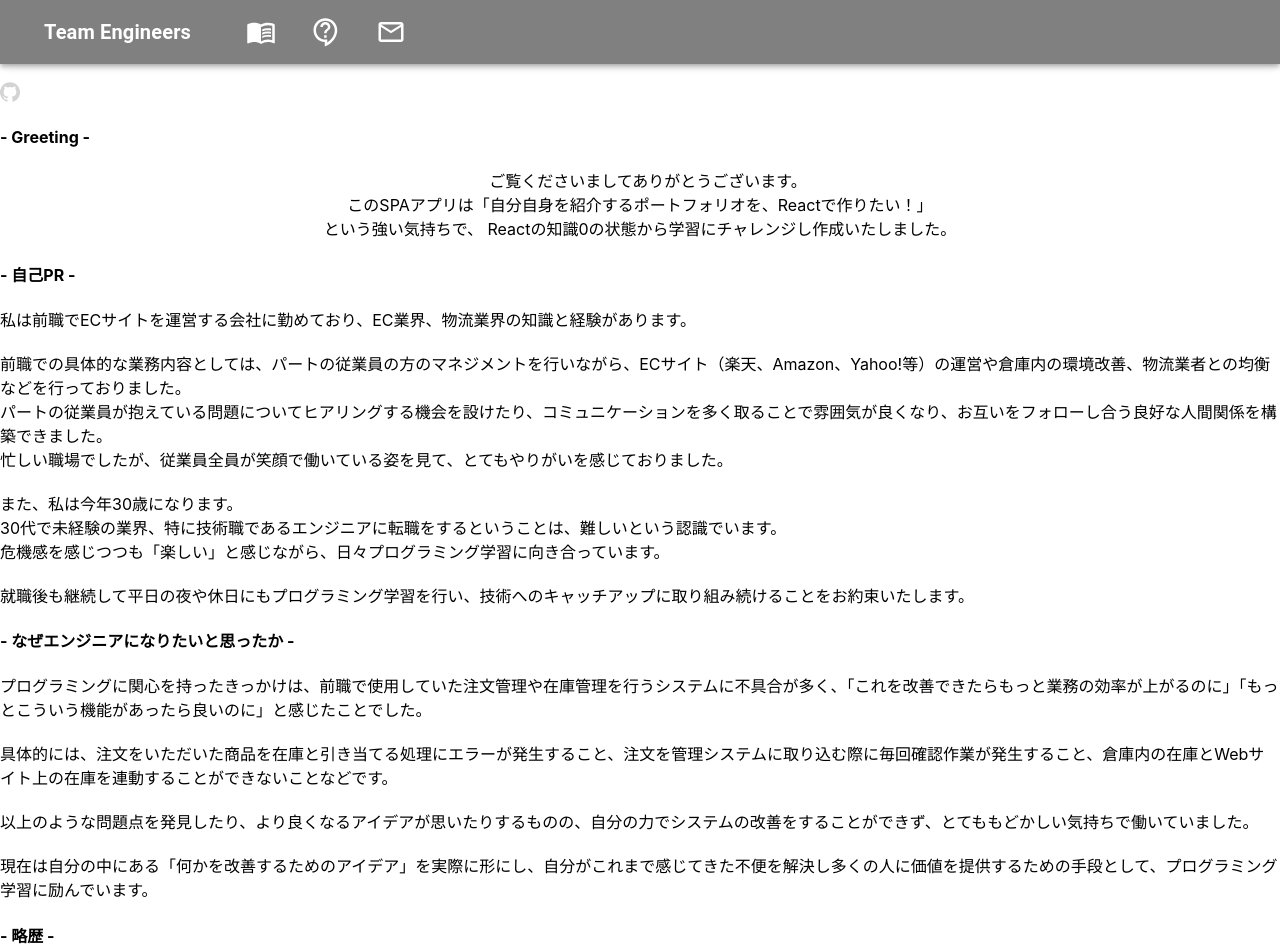
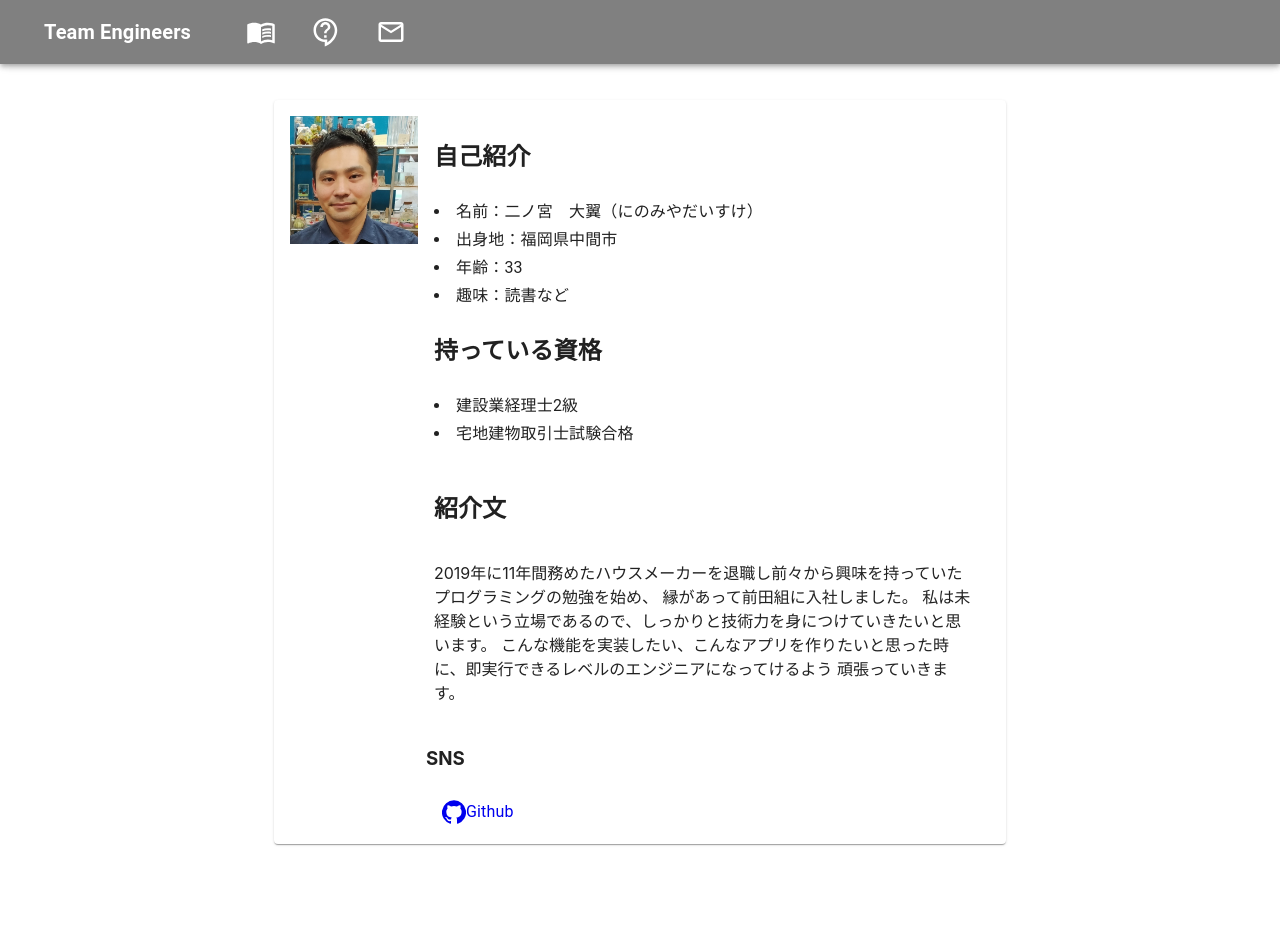
Before and after one commit to daisuke-maedagumi/first-app, a React (Create React App) app: page /Member1 in a window 1280 px wide. Shown: the top 952 px of the page. After the commit the page ends 864 px from the top, so only its background shows below. Built offline with nearby package versions, Linux system fonts and the light colour scheme.

Commit message:
add_self_introduction

```diff
--- a/src/Templates/Member1.jsx
+++ b/src/Templates/Member1.jsx
@@ -1,14 +1,143 @@
-import React from 'react'
-import DetailMe from '../components/ninomiyas_components/DetailMe.jsx'
-import Profile from '../components/ninomiyas_components/Profile.jsx'
+import React from 'react';
+import { makeStyles } from '@material-ui/core/styles';
+import Grid from '@material-ui/core/Grid';
+import Paper from '@material-ui/core/Paper';
+import Typography from '@material-ui/core/Typography';
+import ButtonBase from '@material-ui/core/ButtonBase';
+import ListItemText from '@material-ui/core/ListItemText'
+import ListItem from '@material-ui/core/ListItem'
+// import List from '@material-ui/core/List'
+import GitHubIcon from '@material-ui/icons/GitHub';
+import TopImage from "../assets/images/ninomiya.jpg";
 
-function Member1() {
+import Box from '@material-ui/core/Box';
+
+
+const useStyles = makeStyles((theme) => ({
+  root: {
+    flexGrow: 1,
+  },
+  paper: {
+    padding: theme.spacing(2),
+    margin: "auto",
+    maxWidth: 700,
+    maxHeight: 1000,
+    marginBottom: 20,
+    marginTop: 100,
+  },
+
+  linkName: {
+    textDecoration: "none",
+    fontSize: "18px",
+    color: "orange",
+  },
+  img: {
+    margin: "auto",
+    display: "block",
+    maxWidth: "100%",
+    maxHeight: "100%",
+    width: 128,
+    height: 128,
+  },
+  hugehoge: {
+    alignItems: "stretch",
+    justify: "space-between",
+    direction: "row",
+    display: "flex",
+    justifyContent: "stretch",
+  },
+  linkurl: {
+    color: 'blue',
+  }
+}));
+
+export default function Member3()
+{
+  const classes = useStyles();
+
+
   return (
-    <div>
-      <Profile/>
-      <DetailMe/>
+    <div className={classes.root.hugehoge}>
+      <Paper className={classes.paper}>
+        <Grid container spacing={2}>
+          <Grid item>
+            <ButtonBase className={classes.image}>
+              {/* <img
+                className={classes.img}
+                alt="complex"
+                src="../assets/images/maedagumi5.jpg"
+              /> */}
+              <img src={TopImage} alt="complex" className={classes.img} />
+            </ButtonBase>
+          </Grid>
+          <Grid item xs={12} sm container>
+            <Grid item xs container direction="column" spacing={2}>
+              <Grid item xs>
+                <Typography gutterBottom variant="subtitle1">
+                  <Grid container className="hugehoge">
+                    <h2>自己紹介</h2>
+                  </Grid>
+                  <Grid container className="hugehoge">
+                    <li>名前：二ノ宮　大翼（にのみやだいすけ）</li>
+                  </Grid>
+                  <Grid container className="hugehoge">
+                    <li>出身地：福岡県中間市</li>
+                  </Grid>
+                  <Grid container className="hugehoge">
+                    <li>年齢：33</li>
+                  </Grid>
+                  <Grid container className="hugehoge">
+                    <li>趣味：読書など</li>
+                  </Grid>
+                  <Grid container className="hugehoge">
+                    <h2>持っている資格</h2>
+                  </Grid>
+                  <Grid container className="hugehoge">
+                    <li>建設業経理士2級</li>
+                  </Grid>
+                  <Grid container className="hugehoge">
+                    <li>宅地建物取引士試験合格</li>
+                  </Grid>
+                </Typography>
+              </Grid>
+              <Grid item>
+                <Grid container className="hugehoge">
+                  <h2>紹介文</h2>
+                </Grid>
+                {/* <Box display="flex" flexDirection="row" p={1} m={1} bgcolor="background.paper">
+                </Box> */}
+                <Grid container className="hugehoge"  direction="row">
+                  <p>
+                    2019年に11年間務めたハウスメーカーを退職し前々から興味を持っていたプログラミングの勉強を始め、
+                    縁があって前田組に入社しました。
+                    私は未経験という立場であるので、しっかりと技術力を身につけていきたいと思います。
+                    こんな機能を実装したい、こんなアプリを作りたいと思った時に、即実行できるレベルのエンジニアになってけるよう
+                    頑張っていきます。
+                  </p>
+                </Grid>
+              </Grid>
+              <Grid container className="hugehoge">
+                <h3>SNS</h3>
+              </Grid>
+              <Grid container className="hugehoge">
+                <Box
+                  display="flex"
+                  justifyContent="stretch"
+                  className="hugehoge"
+                >
+                  <ListItem
+                    component="a"
+                    href="https://github.com/daisuke-maedagumi"
+                  >
+                    <GitHubIcon />
+                    <ListItemText primary="Github" />
+                  </ListItem>
+                </Box>
+              </Grid>
+            </Grid>
+          </Grid>
+        </Grid>
+      </Paper>
     </div>
-  )
+  );
 }
-
-export default Member1
--- a/src/components/ninomiyas_components/DetailMe.jsx
+++ /dev/null
@@ -1,48 +0,0 @@
-import React from 'react'
-
-const DetailMe = () => {
-  return (
-    <div className="detail">
-      <div>
-        <h4 className="aboutPage-title">- 自己PR -</h4>
-        <p className="detail-font">
-        　私は前職でECサイトを運営する会社に勤めており、EC業界、物流業界の知識と経験があります。<br/>
-        <br/>
-        　前職での具体的な業務内容としては、パートの従業員の方のマネジメントを行いながら、ECサイト（楽天、Amazon、Yahoo!等）の運営や倉庫内の環境改善、物流業者との均衡などを行っておりました。<br/>
-        　パートの従業員が抱えている問題についてヒアリングする機会を設けたり、コミュニケーションを多く取ることで雰囲気が良くなり、お互いをフォローし合う良好な人間関係を構築できました。<br/>
-        　忙しい職場でしたが、従業員全員が笑顔で働いている姿を見て、とてもやりがいを感じておりました。<br/>
-        <br/>
-        　また、私は今年30歳になります。<br/>
-        　30代で未経験の業界、特に技術職であるエンジニアに転職をするということは、難しいという認識でいます。<br/>
-        　危機感を感じつつも「楽しい」と感じながら、日々プログラミング学習に向き合っています。<br/>
-        <br/>
-        　就職後も継続して平日の夜や休日にもプログラミング学習を行い、技術へのキャッチアップに取り組み続けることをお約束いたします。</p>
-      </div>
-
-      <div>
-        <h4 className="aboutPage-title">- なぜエンジニアになりたいと思ったか -</h4>
-        <p className="detail-font">
-        　プログラミングに関心を持ったきっかけは、前職で使用していた注文管理や在庫管理を行うシステムに不具合が多く、「これを改善できたらもっと業務の効率が上がるのに」「もっとこういう機能があったら良いのに」と感じたことでした。<br/><br/>
-        　具体的には、注文をいただいた商品を在庫と引き当てる処理にエラーが発生すること、注文を管理システムに取り込む際に毎回確認作業が発生すること、倉庫内の在庫とWebサイト上の在庫を連動することができないことなどです。<br/><br/>
-        　以上のような問題点を発見したり、より良くなるアイデアが思いたりするものの、自分の力でシステムの改善をすることができず、とてももどかしい気持ちで働いていました。<br/><br/>
-        　現在は自分の中にある「何かを改善するためのアイデア」を実際に形にし、自分がこれまで感じてきた不便を解決し多くの人に価値を提供するための手段として、プログラミング学習に励んでいます。</p>
-      </div>
-
-      <div>
-        <h4 className="aboutPage-title">- 略歴 -</h4>
-        <p className="career">
-        2007.04 - 2009.03　岩手県立宮古高等学校 卒業<br/>
-        2009.04 - 2011.03　国立山形大学 工学部 応用生命システム工学科 中退<br/>
-        2011.04 - 2013.03　専門学校ミューズ音楽院 ミキシングクリエーター専攻 卒業<br/>
-        2013.03 - 2015.04　音楽活動（リリース、ワンマンライブ、東名阪ツアーなどを行う）<br/>
-        2015.05 - 2015.10　株式会社あとらす二十一 （Webディレクター）<br/>
-        2016.03 - 2020.06　株式会社 ASJコマース （副主任）<br/>
-        2020.06 - 2020.08　TECH::CAMPにてプログラミング学習<br/>
-        2020.09 -　　　　　学習を継続しつつ、転職活動中
-        </p>
-      </div>
-    </div>
-  )
-}
-
-export default DetailMe
--- a/src/components/ninomiyas_components/Profile.jsx
+++ /dev/null
@@ -1,44 +0,0 @@
-import React from 'react'
-import { makeStyles } from '@material-ui/core/styles'
-import GitHubIcon from '@material-ui/icons/GitHub'
-import Link from '@material-ui/core/Link'
-
-const useStyles = makeStyles((theme) => ({
-  root: {
-    display: 'flex',
-    '& > *': {
-      margin: theme.spacing(1),
-    },
-  },
-  large: {
-    width: theme.spacing(20),
-    height: theme.spacing(20),
-    boxShadow: "0 2px 5px rgba(0,0,0,0.26)",
-  },
-  myName: {
-    fontFamily: "Roboto Slab, Times New Roman, serif"
-
-  }
-
-}));
-
-
-const Profile = () => {
-  const classes = useStyles();
-  return (
-    <div className="profile">
-      <h1 className="test">NINOMIYA DAISUKE</h1>
-      <div>
-        <Link href="https://github.com/daisuke-maedagumi" target="_blank">
-          <GitHubIcon style={{ fontSize: 20, color: "lightgray", marginRight: 20 }} />
-        </Link>
-      </div>
-      <h4 className="aboutPage-title">- Greeting -</h4>
-      <p style={{textAlign: "center"}}>　ご覧くださいましてありがとうございます。<br/>
-        　このSPAアプリは「自分自身を紹介するポートフォリオを、Reactで作りたい！」<br/>という強い気持ちで、
-        Reactの知識0の状態から学習にチャレンジし作成いたしました。</p>
-    </div>
-  )
-}
-
-export default Profile
```
Also changed, not shown: src/assets/images/ninomiya.jpg (added).
